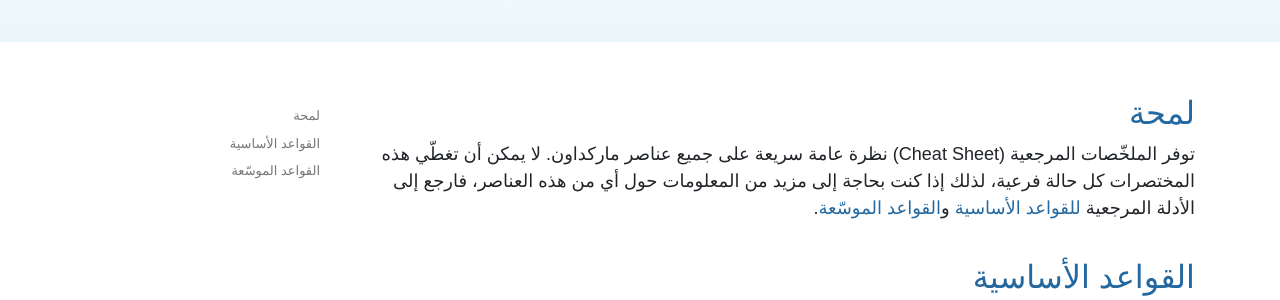
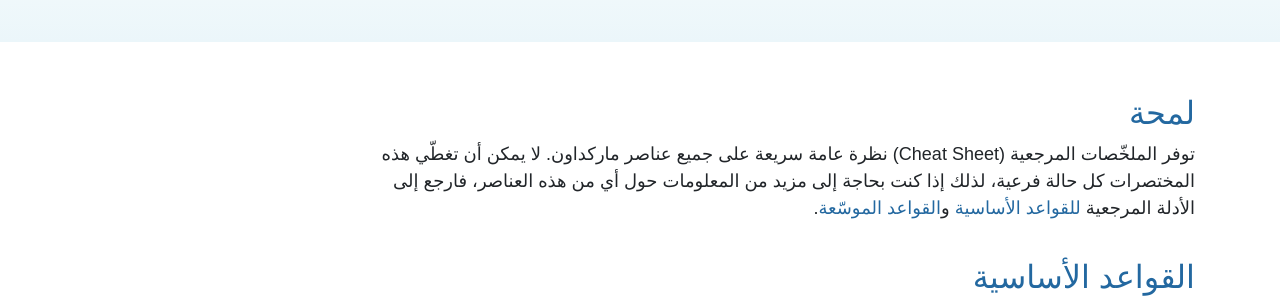
Before and after one commit to dawin-editor/markdown-guide-arabic, a Jekyll site: the page built from cheat-sheet.md, in a window 1280 px wide. Shown: the part 214-514 px from the top of the page. Built offline with Jekyll 4.4.1, drawn with Linux system fonts in a browser that asks for light colours; some web fonts are replaced; comment, search, counter and statistics services are not loaded.

Commit message:
first lunch ✌️

```diff
--- a/_layouts/default.html
+++ b/_layouts/default.html
@@ -17,14 +17,14 @@
         {{ content }}
         {% include mailing-list.html %}
       </div>
-      <div class="col-md-3 d-none d-md-block" id="sidebar">
+      <!-- <div class="col-md-3 d-none d-md-block" id="sidebar">
         <nav id="toc" data-toggle="toc" class="sticky-top" style="z-index:1"></nav>
         {% if jekyll.environment == "production" %}
         <div style="position: fixed; bottom: 0px; right: 0px;">
           <div data-ea-publisher="markdownguide" data-ea-type="image"></div>
         </div>
         {% endif %}
-      </div>
+      </div> -->
     </div>
   </div>
   {% include footer.html %}
--- a/index.html
+++ b/index.html
@@ -17,9 +17,9 @@ title: Home
       <p><a class="btn btn-outline-inverse btn-lg" href="/getting-started/" role="button">إبدأ التعلم</a></p>
     </div>
   </div>
-  {% if jekyll.environment == "production" %}<center>
-    <div class="horizontal" data-ea-publisher="markdownguide" data-ea-type="image"></div>
-  </center>{% endif %}
+  <!-- {% if jekyll.environment == "production" %}<center>
+    <div class="horizontal"="markdownguide" data-ea-type="image"></div>
+  </center>{% endif %} -->
   <div class="container">
     <div class="md-guide-feature">
       <h2 class="no-anchor text-blue">كل ما تحتاجه لتعلم ماركداون.</h2>
```
